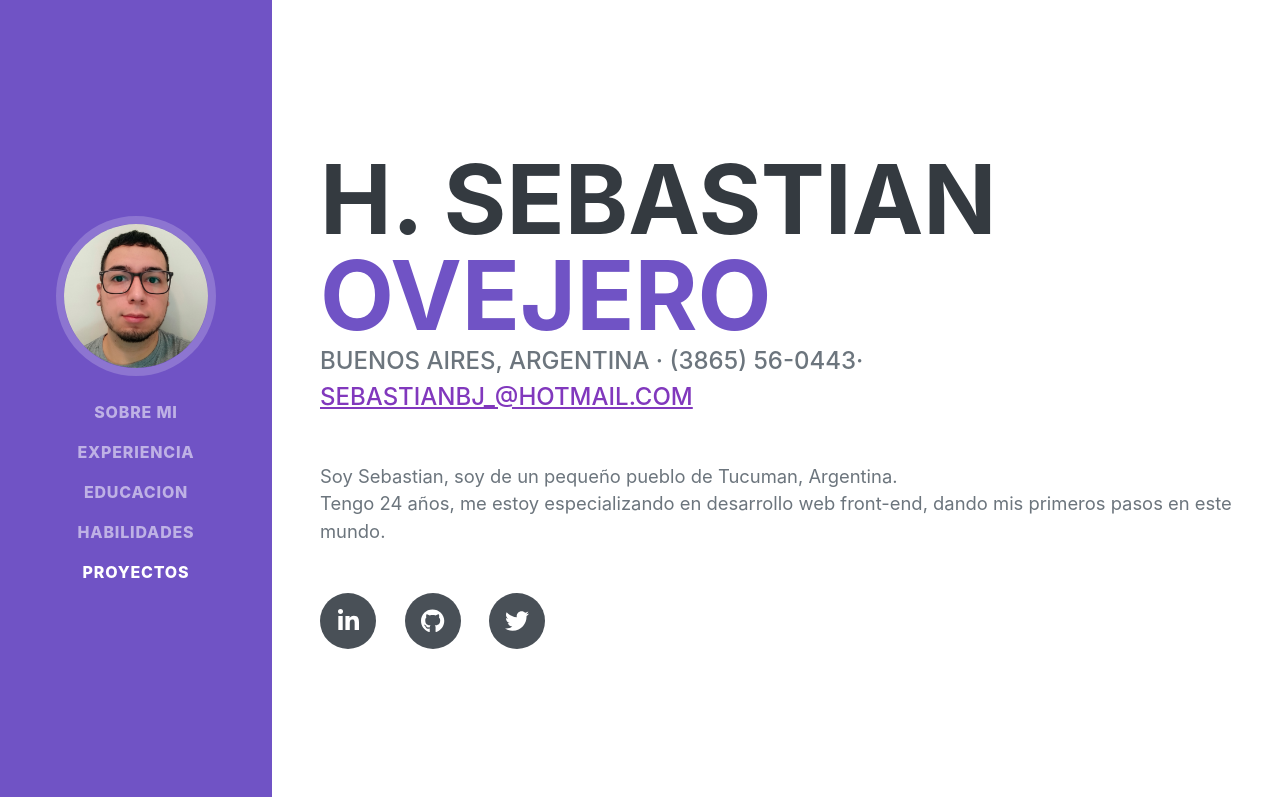
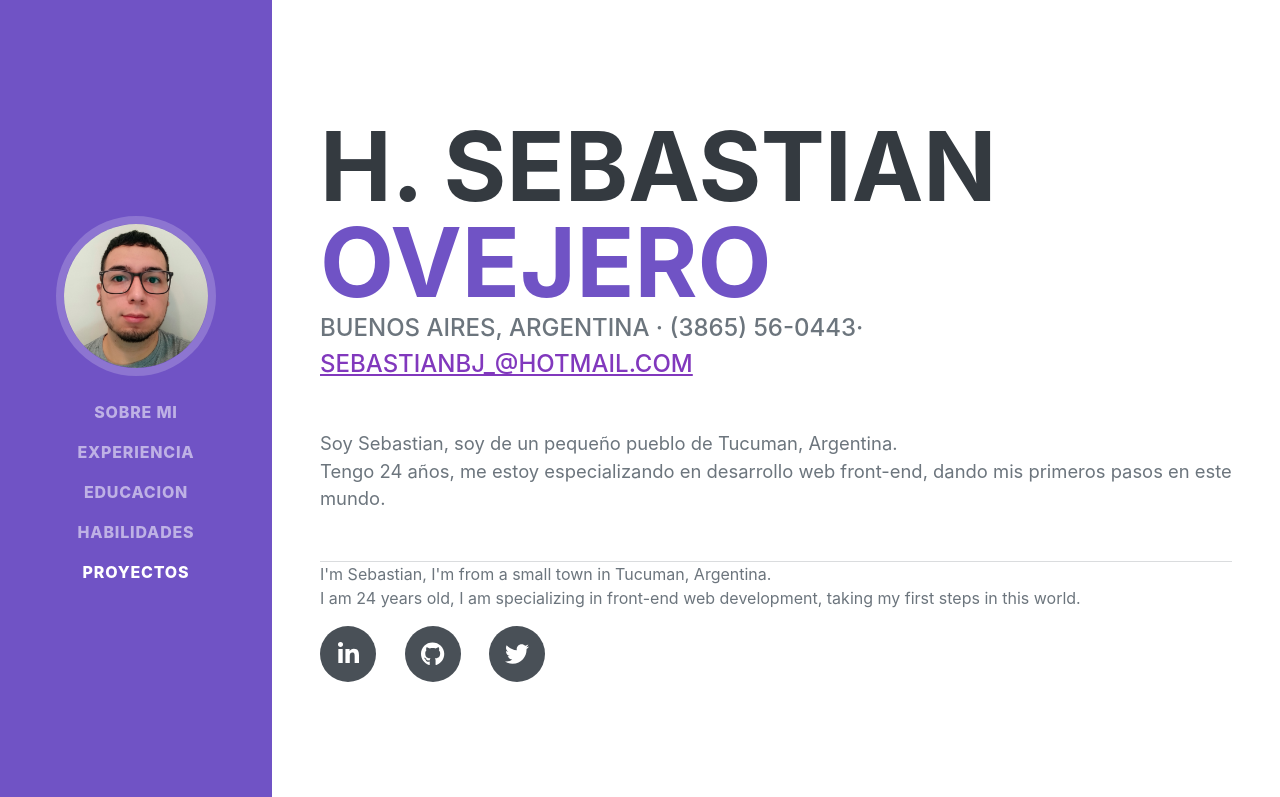
Before and after one commit to SebasOvejero/Portafolio-SebasOvejero, a plain HTML site: page index.html in a window 1280 px wide. Shown: the top 797 px of the page. Drawn offline with nearby package versions, Linux system fonts and the light colour scheme; a web font is replaced by a local one.

Commit message:
Update index.html

```diff
--- a/index.html
+++ b/index.html
@@ -54,7 +54,12 @@
                 </div>
                 <p class="lead mb-5">Soy Sebastian, soy de un pequeño pueblo de Tucuman, Argentina. <br>
                     Tengo 24 años, me estoy especializando en desarrollo web front-end, dando mis primeros pasos en este
-                    mundo.</p>
+                    mundo. <hr class="m-0" />
+                    I'm Sebastian, I'm from a small town in Tucuman, Argentina. <br>
+                    I am 24 years old, I am specializing in front-end web development, taking my first steps in this
+                    world.
+
+</p>
                 <div class="social-icons">
                     <a class="social-icon" href="https://www.linkedin.com/in/sebastian-ovejero-0b1165180/"><i
                             class="fab fa-linkedin-in"></i></a>
```
